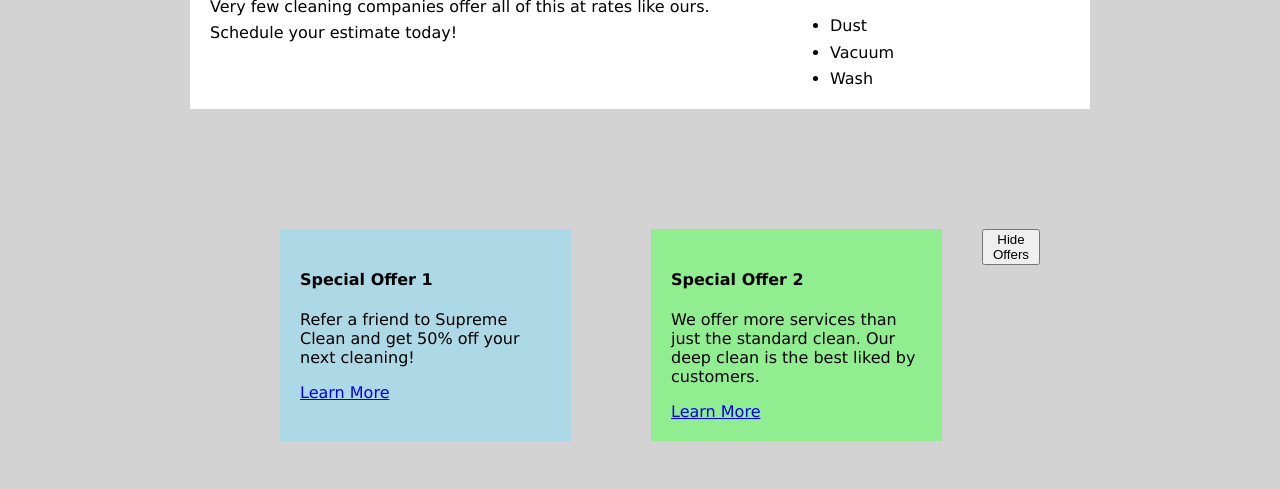
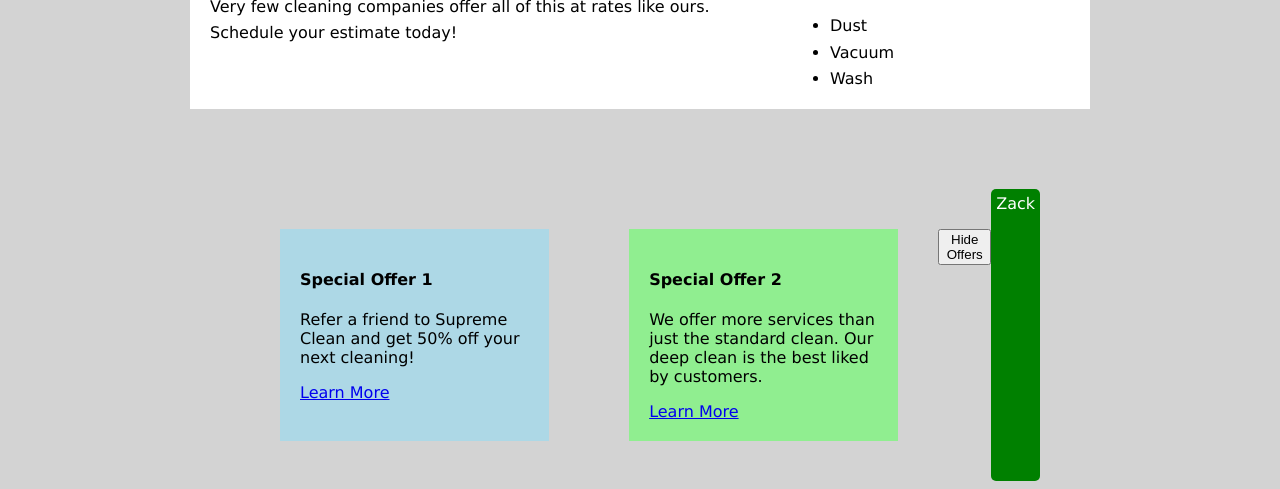
Before and after one commit to EmilyHollifield/hollifield-alhso-15b, a plain HTML site: page home.html in a window 1280 px wide. Shown: the part 374-863 px from the top of the page. Drawn offline with Linux system fonts and the light colour scheme.

Commit message:
added my name to home.html

```diff
--- a/home.html
+++ b/home.html
@@ -75,5 +75,6 @@
   }
   </script>
     </div>
+       <div style="background-color:green; padding:5px; color:white; border-radius:5px; display:inline-block;">Zack</div>
   </body>
 </html>
```
